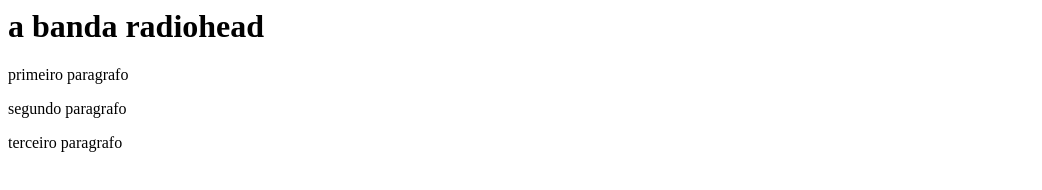
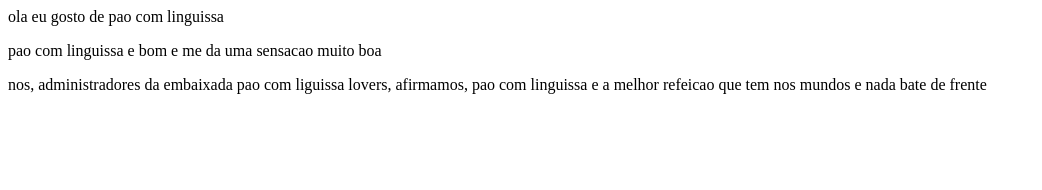
Before and after one commit to AugustoByczkovski/HTML5eCSS31C, a plain HTML site: page index.html in a window 1280 px wide. Shown: the whole page, without its empty margins (0-1042 px from the left). Drawn offline with Linux system fonts and the light colour scheme.

Commit message:
Definindo a estrutura do site

```diff
--- a/index.html
+++ b/index.html
@@ -1,7 +1,14 @@
-<h1>a banda radiohead</h1>
+<html lang="pt-br">
+<head>
+    <meta charset="UTF-8">
+    <meta name="viewport" content="width=device-width, initial-scale=1.0">
+    <title>fas de pao com linguissa</title>
+</head>
+<body>
 
-<p>primeiro paragrafo</p>
+    <p>ola eu gosto de pao com linguissa</p>
+    <p>pao com linguissa e bom e me da uma sensacao muito boa</p>
+    <p>nos, administradores da embaixada pao com liguissa lovers, afirmamos, pao com linguissa e a melhor refeicao que tem nos mundos e nada bate de frente</p>
 
-<p>segundo paragrafo</p>
-
-<p>terceiro paragrafo</p>
+</body>
+</html>
```
